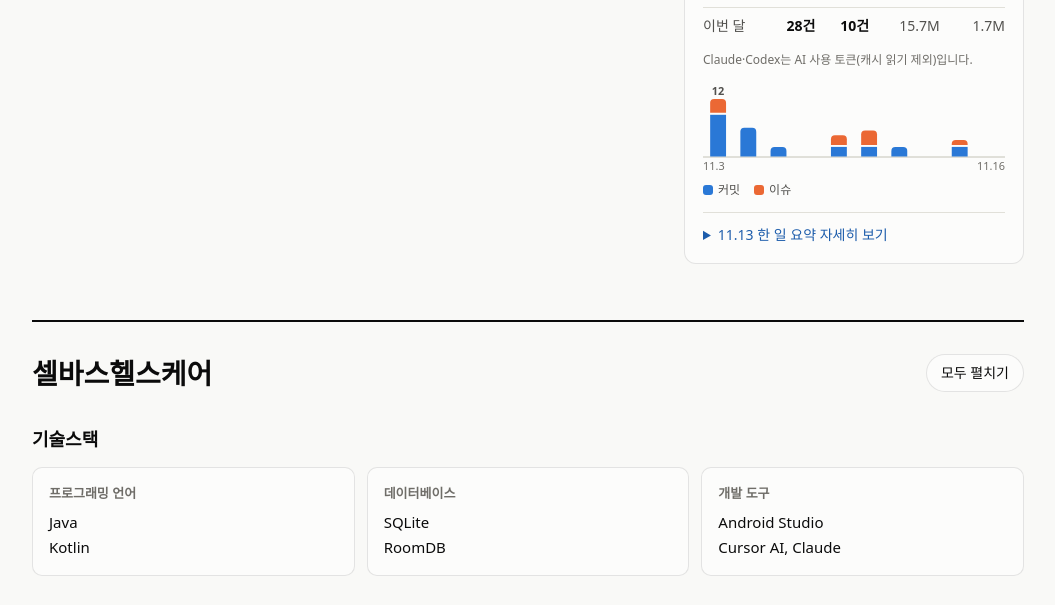
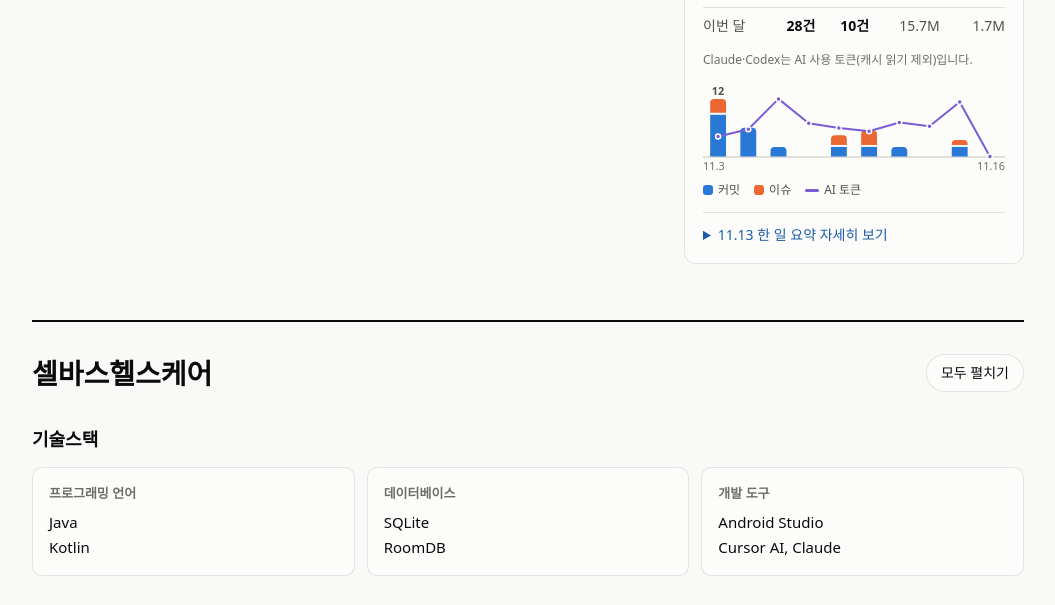
Before and after one commit to linxizhu1209/career-history, a plain HTML site: page index.html in a window 1280 px wide. Shown: the part 191-796 px from the top of the page, without its empty margins (112-1167 px from the left). Drawn offline with Linux system fonts and the light colour scheme.

Commit message:
Add AI review workflow item and token line to chart
Co-Authored-By: Claude Opus 5.5 <noreply@anthropic.com>

```diff
--- a/app.js
+++ b/app.js
@@ -119,6 +119,12 @@
       return day ? Math.max(max, day.commits + day.issues) : max;
     }, 1);
     var peakLabeled = false;
+    // 토큰은 건수와 단위가 달라 별도 축(최댓값 기준)으로 선을 그린다.
+    function tokenSum(day) { var t = tokensOf(day); return t.claude + t.codex; }
+    var tokenPeak = slots.reduce(function (max, iso) {
+      return byDate[iso] ? Math.max(max, tokenSum(byDate[iso])) : max;
+    }, 0);
+    var tokenPoints = [];
 
     var svg = svgEl('svg', { viewBox: '0 0 ' + width + ' ' + height });
     svg.appendChild(svgEl('line', {
@@ -174,7 +180,12 @@
         svg.appendChild(tick);
       }
 
-      var tipText = shortDate(iso) + ' · 커밋 ' + day.commits + '건 · 이슈 ' + day.issues + '건';
+      var tokens = byDate[iso] ? tokenSum(day) : 0;
+      if (tokenPeak) {
+        tokenPoints.push([x + barWidth / 2, base - plot * tokens / tokenPeak]);
+      }
+
+      var tipText = shortDate(iso) + ' · 커밋 ' + day.commits + '건 · 이슈 ' + day.issues + '건 · 토큰 ' + compact(tokens);
       hit.addEventListener('pointerenter', function () {
         var svgBox = svg.getBoundingClientRect();
         var scale = svgBox.width / width;
@@ -188,13 +199,23 @@
       hit.addEventListener('pointerleave', function () { tip.hidden = true; });
 
       var row = document.createElement('tr');
-      [shortDate(iso), day.commits + '건', day.issues + '건'].forEach(function (text) {
+      [shortDate(iso), day.commits + '건', day.issues + '건', tokens.toLocaleString('ko-KR')].forEach(function (text) {
         var cell = document.createElement('td');
         cell.textContent = text;
         row.appendChild(cell);
       });
       tableBody.appendChild(row);
     });
+
+    if (tokenPoints.length) {
+      svg.appendChild(svgEl('polyline', {
+        'class': 'token-line', 'pointer-events': 'none',
+        points: tokenPoints.map(function (p) { return p.join(','); }).join(' ')
+      }));
+      tokenPoints.forEach(function (p) {
+        svg.appendChild(svgEl('circle', { 'class': 'token-dot', 'pointer-events': 'none', cx: p[0], cy: p[1], r: 2.5 }));
+      });
+    }
 
     container.appendChild(svg);
   }
--- a/index.html
+++ b/index.html
@@ -41,10 +41,11 @@
           <ul class="legend" aria-hidden="true">
             <li><span class="key key-commits"></span>커밋</li>
             <li><span class="key key-issues"></span>이슈</li>
+            <li><span class="key key-tokens"></span>AI 토큰</li>
           </ul>
           <table class="sr-only">
-            <caption>최근 평일 일별 건수</caption>
-            <thead><tr><th scope="col">날짜</th><th scope="col">커밋</th><th scope="col">이슈</th></tr></thead>
+            <caption>최근 평일 일별 건수와 AI 토큰</caption>
+            <thead><tr><th scope="col">날짜</th><th scope="col">커밋</th><th scope="col">이슈</th><th scope="col">AI 토큰</th></tr></thead>
             <tbody id="chart-table"></tbody>
           </table>
         </div>
@@ -76,12 +77,13 @@
       <h3>주요 성과 및 기술적 기여</h3>
 
       <details class="item" open>
-        <summary>Claude Code 기반 AI 개발 환경 구축 및 표준화 <span class="period">26.10. 약 2주</span></summary>
+        <summary>Claude Code 기반 AI 개발 환경 구축 및 표준화 <span class="period">26.10. 약 한 달</span></summary>
         <ul>
           <li><b>AI 개발 환경 표준화:</b> 프로젝트별 코드 컨벤션, 공통 모듈 관계, 빌드 환경 등을 분석하고, Claude Code가 개발 과정에서 참조할 수 있도록 <code>CLAUDE.md</code>, <code>AGENTS.md</code> 기반 개발 지침 구성</li>
           <li><b>코드 품질 관리 체계화:</b> 반복적으로 발생하는 SonarQube 이슈의 해결 방법과 예방 기준을 정리하여 AI가 코드 생성·수정 단계부터 품질 규칙을 고려하도록 지침에 반영</li>
           <li><b>변경 이력 관리 개선:</b> SVN 커밋 메시지 작성 규칙을 정의하여 AI가 변경 목적과 수정 내용을 일관된 형식으로 기록할 수 있도록 구성</li>
           <li><b>팀 내 AI 활용 기반 마련:</b> 팀원 및 신규 입사자가 공통 개발 지침을 AI와 함께 재사용할 수 있도록 Markdown 기반 개발 컨텍스트 구축</li>
+          <li><b>멀티 에이전트 코드 리뷰 체계 구축:</b> Claude Code의 구현·검증 과정에 Codex의 독립 코드 리뷰 단계를 연계하고, 변경 전후 비교·회귀 위험 분석·공통 모듈 영향도 검토 및 승인 기반 수정 절차를 포함한 AI 교차 검증 워크플로 설계·실제 프로젝트 적용</li>
         </ul>
       </details>
 
--- a/style.css
+++ b/style.css
@@ -11,6 +11,7 @@
   --accent-text: #1c5cab;
   --series-commits: #2a78d6;
   --series-issues: #eb6834;
+  --series-tokens: #7b5bd6;
   --wash: #f0efec;
 }
 @media (prefers-color-scheme: dark) {
@@ -27,6 +28,7 @@
     --accent-text: #86b6ef;
     --series-commits: #3987e5;
     --series-issues: #d95926;
+    --series-tokens: #a58cf0;
     --wash: #2c2c2a;
   }
 }
@@ -43,6 +45,7 @@
   --accent-text: #86b6ef;
   --series-commits: #3987e5;
   --series-issues: #d95926;
+  --series-tokens: #a58cf0;
   --wash: #2c2c2a;
 }
 
@@ -104,6 +107,8 @@ h1 { margin: 0 0 20px; font-size: 40px; line-height: 1.25; font-weight: 700; }
 .chart .hit:hover { fill: var(--wash); fill-opacity: 0.6; }
 .bar-commits { fill: var(--series-commits); }
 .bar-issues { fill: var(--series-issues); }
+.token-line { fill: none; stroke: var(--series-tokens); stroke-width: 2; stroke-linejoin: round; stroke-linecap: round; }
+.token-dot { fill: var(--series-tokens); stroke: var(--surface); stroke-width: 1.5; }
 .tip {
   position: absolute; z-index: 2; transform: translate(-50%, -100%);
   padding: 4px 8px; border-radius: 6px; white-space: nowrap; pointer-events: none;
@@ -114,6 +119,7 @@ h1 { margin: 0 0 20px; font-size: 40px; line-height: 1.25; font-weight: 700; }
 .key { width: 10px; height: 10px; border-radius: 3px; }
 .key-commits { background: var(--series-commits); }
 .key-issues { background: var(--series-issues); }
+.key-tokens { width: 14px; height: 3px; border-radius: 2px; background: var(--series-tokens); }
 
 .summary-box { margin-top: 12px; border-top: 1px solid var(--line); padding-top: 10px; }
 .summary-box summary { cursor: pointer; color: var(--accent-text); font-size: 14px; font-weight: 500; }
```
